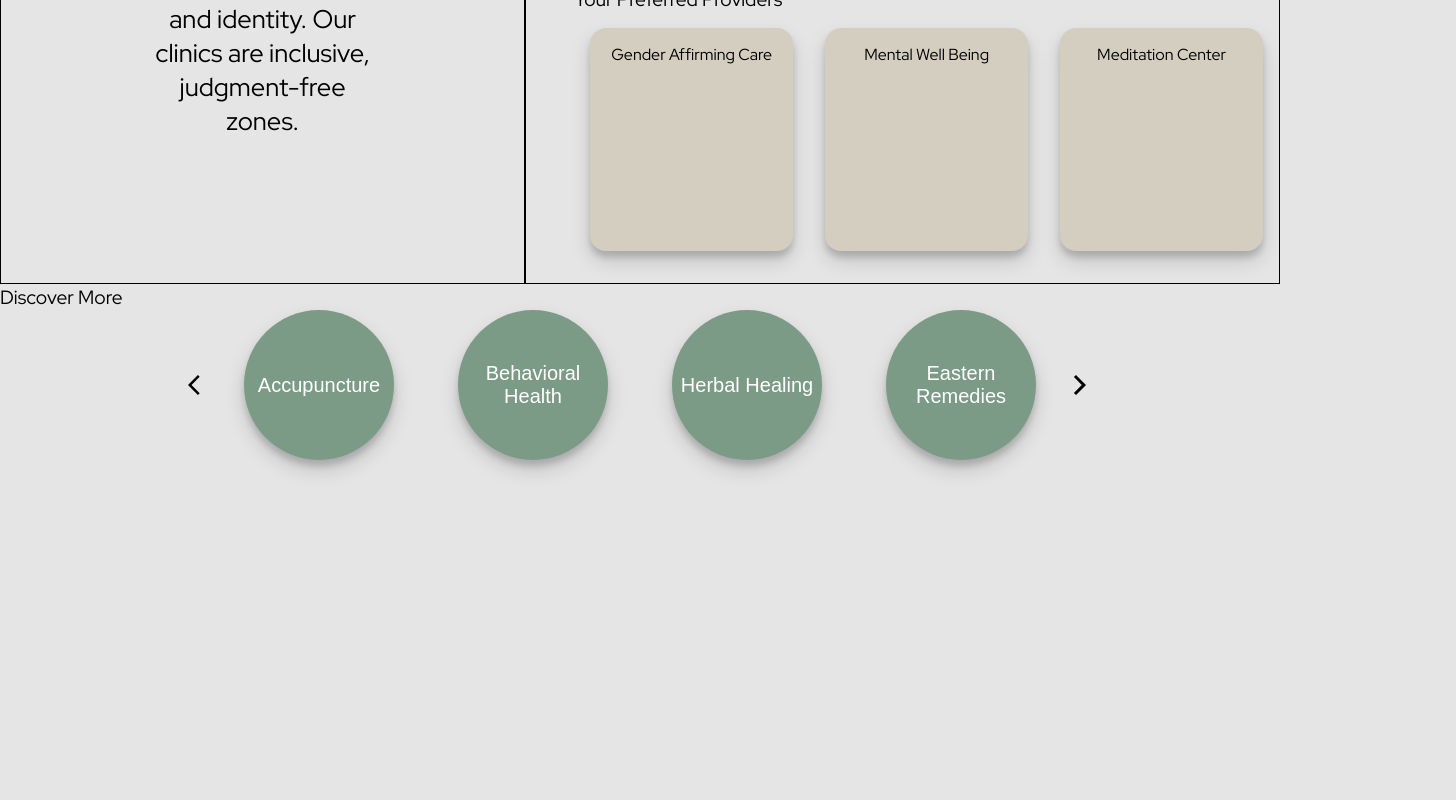
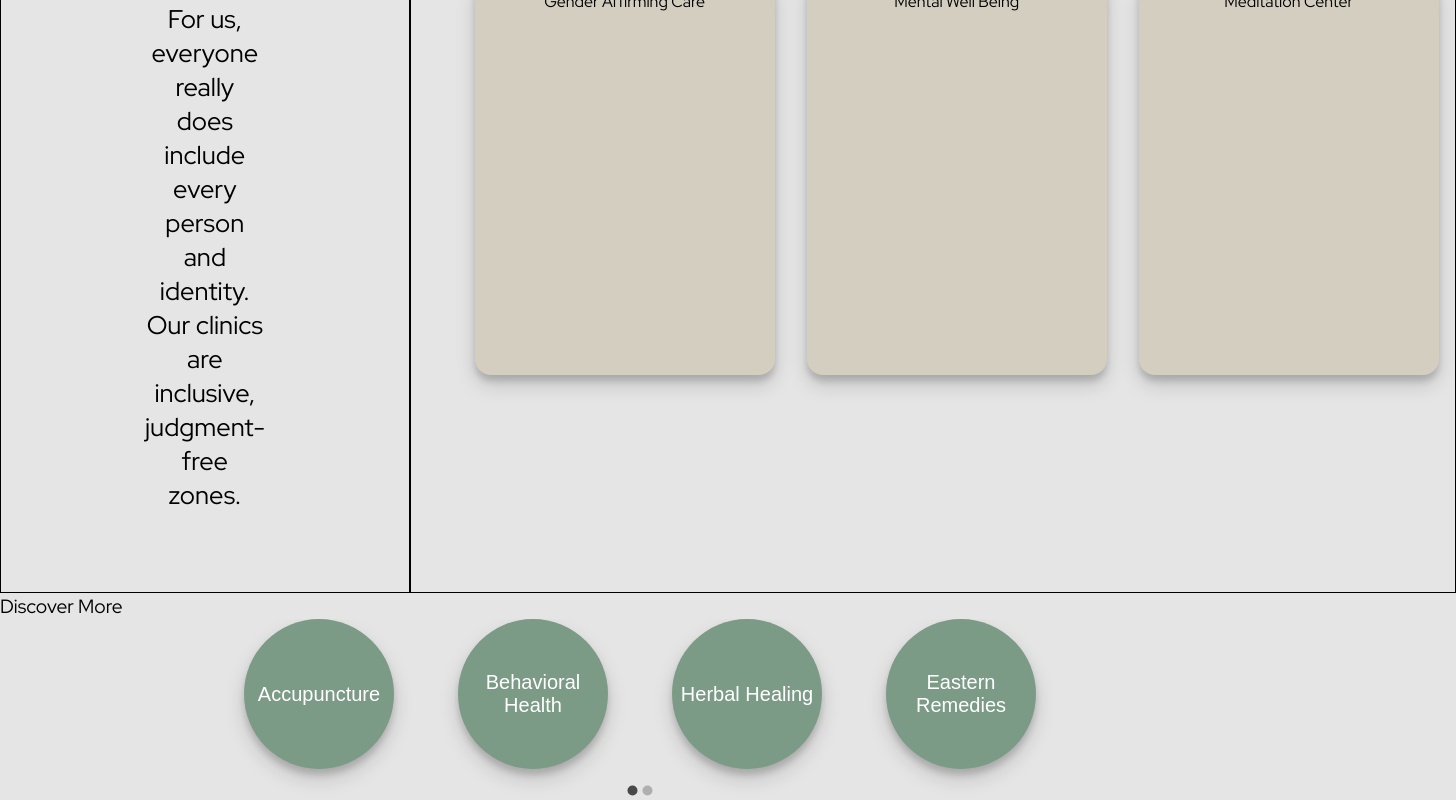
Before and after one commit to team-louis-vuitton/unlocking-wellness, a Next.js app in the folder client/: page /dashboard in a window 1280 px wide. Shown: the part 293-1093 px from the top of the page, 1456 px wide, since content can reach past the window. Before the commit the page ends 844 px from the top, so only its background shows below. Built offline with nearby package versions, Linux system fonts and the light colour scheme.

Commit message:
chatbot scroll on useEffect, added materialUI carousel

```diff
--- a/client/package.json
+++ b/client/package.json
@@ -19,7 +19,8 @@
     "next": "11.1.0",
     "prop-types": "^15.7.2",
     "react": "17.0.2",
-    "react-dom": "17.0.2"
+    "react-dom": "17.0.2",
+    "react-material-ui-carousel": "^2.3.1"
   },
   "devDependencies": {
     "eslint": "^7.32.0",
--- a/client/pages/dashboard.js
+++ b/client/pages/dashboard.js
@@ -1,8 +1,9 @@
 /* eslint-disable react/jsx-filename-extension */
 import React from 'react';
 import Image from 'next/image';
-import ArrowBackIosIcon from '@material-ui/icons/ArrowBackIos';
-import ArrowForwardIosIcon from '@material-ui/icons/ArrowForwardIos';
+// import ArrowBackIosIcon from '@material-ui/icons/ArrowBackIos';
+// import ArrowForwardIosIcon from '@material-ui/icons/ArrowForwardIos';
+import Carousel from 'react-material-ui-carousel';
 import NavBar from '../components/NavBar';
 import styles from '../styles/Dashboard.module.css';
 
@@ -69,14 +70,22 @@ export default function Dashboard() {
             <div className={styles.yourTeamTitle}>
               Discover More
             </div>
-            <div className={styles.carousel}>
-              <ArrowBackIosIcon onClick={() => console.log('LEFT YALL')} />
-              <button type="button" className={styles.discoverButton}>Accupuncture</button>
-              <button type="button" className={styles.discoverButton}>Behavioral Health</button>
-              <button type="button" className={styles.discoverButton}>Herbal Healing</button>
-              <button type="button" className={styles.discoverButton}>Eastern Remedies</button>
-              <ArrowForwardIosIcon onClick={() => console.log('RIGHT YALL')} />
-            </div>
+            <Carousel
+              autoPlay={false}
+            >
+              {/* <ArrowBackIosIcon onClick={() => console.log('LEFT YALL')} /> */}
+              <div className={styles.carouselBody}>
+                <button type="button" className={styles.discoverButton}>Accupuncture</button>
+                <button type="button" className={styles.discoverButton}>Behavioral Health</button>
+                <button type="button" className={styles.discoverButton}>Herbal Healing</button>
+                <button type="button" className={styles.discoverButton}>Eastern Remedies</button>
+              </div>
+              <div className={styles.carouselBody}>
+                <button type="button" className={styles.discoverButton}>Gender Affirming Care</button>
+                <button type="button" className={styles.discoverButton}>Mental Health Services</button>
+              </div>
+              {/* <ArrowForwardIosIcon onClick={() => console.log('RIGHT YALL')} /> */}
+            </Carousel>
           </div>
         </div>
       </div>
--- a/client/styles/Dashboard.module.css
+++ b/client/styles/Dashboard.module.css
@@ -108,16 +108,25 @@
   flex: 1;
   align-items: center;
   background-color: #d3cec0;
+  height: 400px;
+  width: 300px;
 }
 
 .yourServices {
   flex: 7;
+  width: 100%;
 }
 
 .carousel {
   display: flex;
   justify-content: center;
   align-items: center;
+  width: 100%;
+}
+
+.carouselBody {
+  display: flex;
+  justify-content: center;
 }
 
 .discoverButton {
@@ -133,3 +142,17 @@
   background-color: #7c9b87;
   color: #fff;
 }
+
+@media (max-width: 680px) {
+  .discoverButton {
+    height: 100px;
+    width: 100px;
+    font-size: 15px;
+  }
+}
+
+@media (max-width: 500px) {
+  .discoverButton {
+    opacity: 0;
+  }
+}
```
Also changed, not shown: client/components/ChatBot.js (+8 -4 lines), 1 other file (tests, documents, lock files or other folders).
